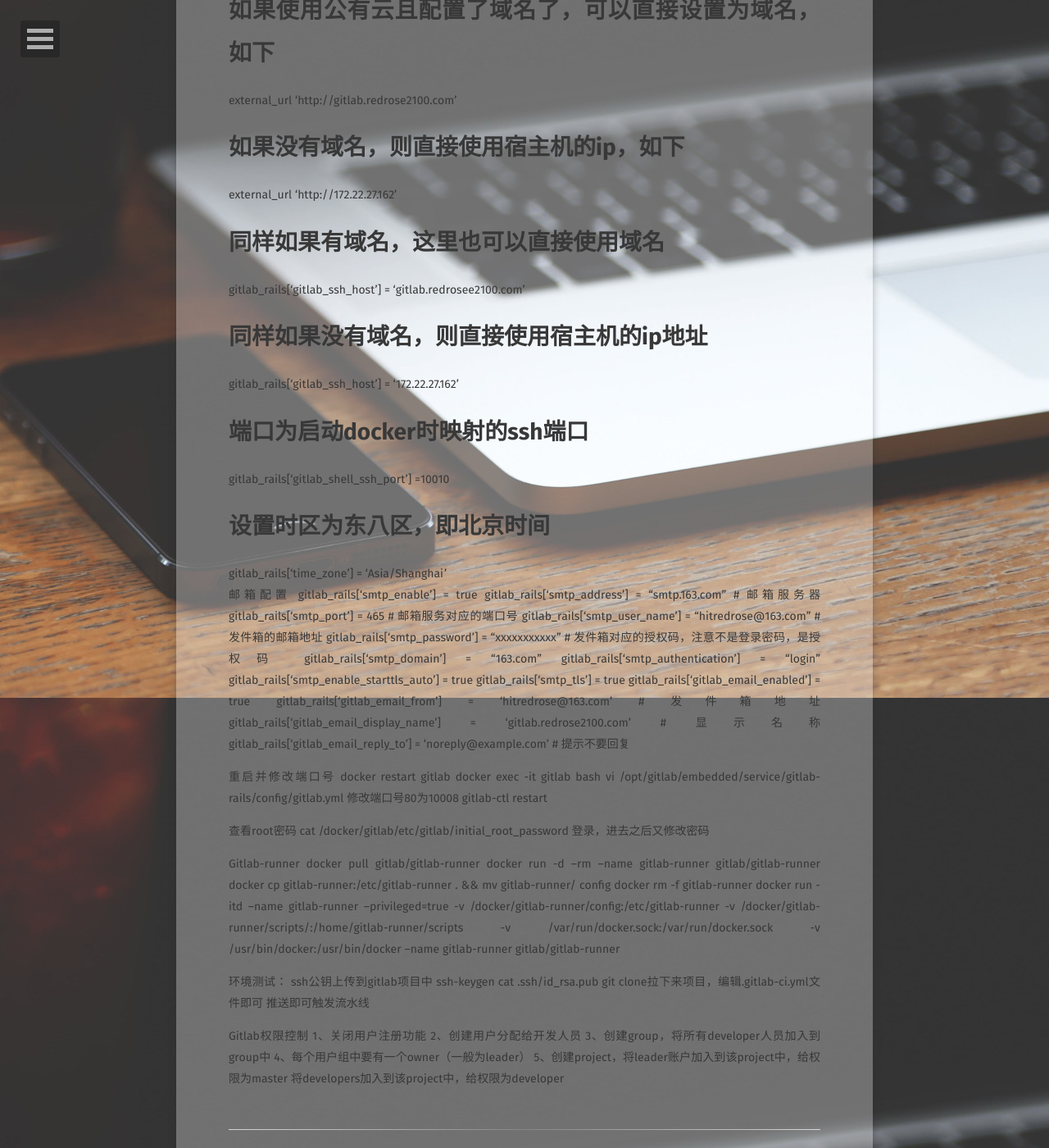
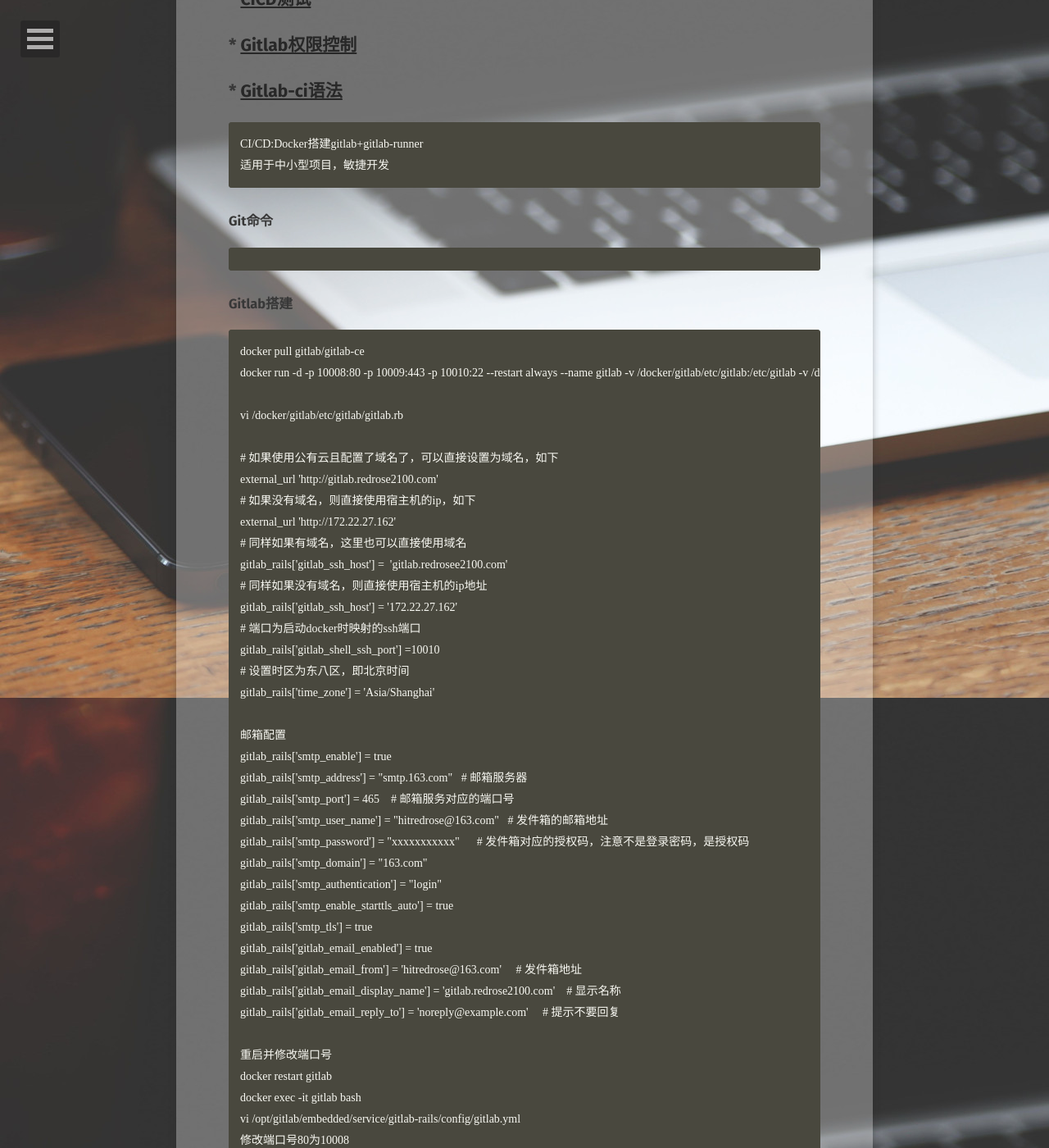
Before and after one commit to A17513081909/csz.github.io, a Jekyll site: the page built from _posts/2021-01-05-gitlab.md, in a window 1280 px wide and 1400 px high, scrolled down 489 px. Shown: the whole window at 82% size. Built offline with Jekyll 4.4.1, drawn with Linux system fonts in a browser that asks for light colours; some web fonts are replaced; our own code applies the rules of GitHub Pages for plain Markdown files; comment, search, counter and statistics services are not loaded; some of the changed text lies outside the part shown.

Commit message:
Update 2021-01-05-gitlab.md

````diff
--- a/_posts/2021-01-05-gitlab.md
+++ b/_posts/2021-01-05-gitlab.md
@@ -2,20 +2,35 @@
 layout: post
 title: CI/CD
 date: 2022-07-03
-excerpt: "使用gitlab+gitlab-runner的docker in docker模式搭建CICD自动化流程，适用于敏捷开发"
-tags: ['devops','gitlab+gitlab-runner'，'git','CICD']
+excerpt: "使用docker+gitlab+gitlab-runner的docker in docker模式搭建CICD自动化流程，适用于敏捷开发"
+tags: ['devops','docker+gitlab+gitlab-runner'，'git','CICD']
 comments: false
 <!-- project: true -->
 ---
+## * <a href='#a'>Git命令</a>
+## * <a href='#b'>Gitlab搭建</a>
+## * <a href='#c'>Gitlab-runner搭建</a>
+## * <a href='#d'>CICD测试</a>
+## * <a href='#e'>Gitlab权限控制</a>
+## * <a href='#f'>Gitlab-ci语法</a>
 
-Docker搭建gitlab+gitlab-runner-devops
-CI/CD,适用于中小型项目，敏捷开发
 
-Gitlab
+```
+CI/CD:Docker搭建gitlab+gitlab-runner
+适用于中小型项目，敏捷开发
+```
+
+### <span id='a'>Git命令</span>
+```
+```
+
+### <span id='b'>Gitlab搭建</span>
+```
 docker pull gitlab/gitlab-ce
 docker run -d -p 10008:80 -p 10009:443 -p 10010:22 --restart always --name gitlab -v /docker/gitlab/etc/gitlab:/etc/gitlab -v /docker/gitlab/var/log/gitlab:/var/log/gitlab -v /docker/gitlab/var/opt/gitlab:/var/opt/gitlab --privileged=true gitlab/gitlab-ce
 
 vi /docker/gitlab/etc/gitlab/gitlab.rb
+
 # 如果使用公有云且配置了域名了，可以直接设置为域名，如下
 external_url 'http://gitlab.redrose2100.com'
 # 如果没有域名，则直接使用宿主机的ip，如下
@@ -28,6 +43,7 @@ gitlab_rails['gitlab_ssh_host'] = '172.22.27.162'
 gitlab_rails['gitlab_shell_ssh_port'] =10010
 # 设置时区为东八区，即北京时间
 gitlab_rails['time_zone'] = 'Asia/Shanghai'
+
 邮箱配置
 gitlab_rails['smtp_enable'] = true
 gitlab_rails['smtp_address'] = "smtp.163.com"   # 邮箱服务器
@@ -53,25 +69,34 @@ gitlab-ctl restart
 查看root密码
 cat /docker/gitlab/etc/gitlab/initial_root_password
 登录，进去之后又修改密码
+```
 
-Gitlab-runner
+### <span id='c'>Gitlab-runner搭建</span>
+```
 docker pull gitlab/gitlab-runner
 docker run -d --rm --name gitlab-runner gitlab/gitlab-runner
 docker cp gitlab-runner:/etc/gitlab-runner . && mv gitlab-runner/ config
 docker rm -f gitlab-runner
 docker run -itd --name gitlab-runner --privileged=true -v /docker/gitlab-runner/config:/etc/gitlab-runner -v /docker/gitlab-runner/scripts/:/home/gitlab-runner/scripts -v /var/run/docker.sock:/var/run/docker.sock -v /usr/bin/docker:/usr/bin/docker --name gitlab-runner gitlab/gitlab-runner
-
-环境测试：
+```
+### <span id='d'>CICD测试</span>
+```
 ssh公钥上传到gitlab项目中
 ssh-keygen
 cat .ssh/id_rsa.pub
 git clone拉下来项目，编辑.gitlab-ci.yml文件即可
 推送即可触发流水线
+```
 
-Gitlab权限控制
+### <span id='e'>Gitlab权限控制</span>
+```
 1、关闭用户注册功能
 2、创建用户分配给开发人员
 3、创建group，将所有developer人员加入到group中
 4、每个用户组中要有一个owner（一般为leader）
-5、创建project，将leader账户加入到该project中，给权限为master
-将developers加入到该project中，给权限为developer
+5、创建project，将leader账户加入到该project中，给权限为master;将developers加入到该project中，给权限为developer
+```
+
+### <span id='f'>Gitlab-ci语法</span>
+```
+```
````
